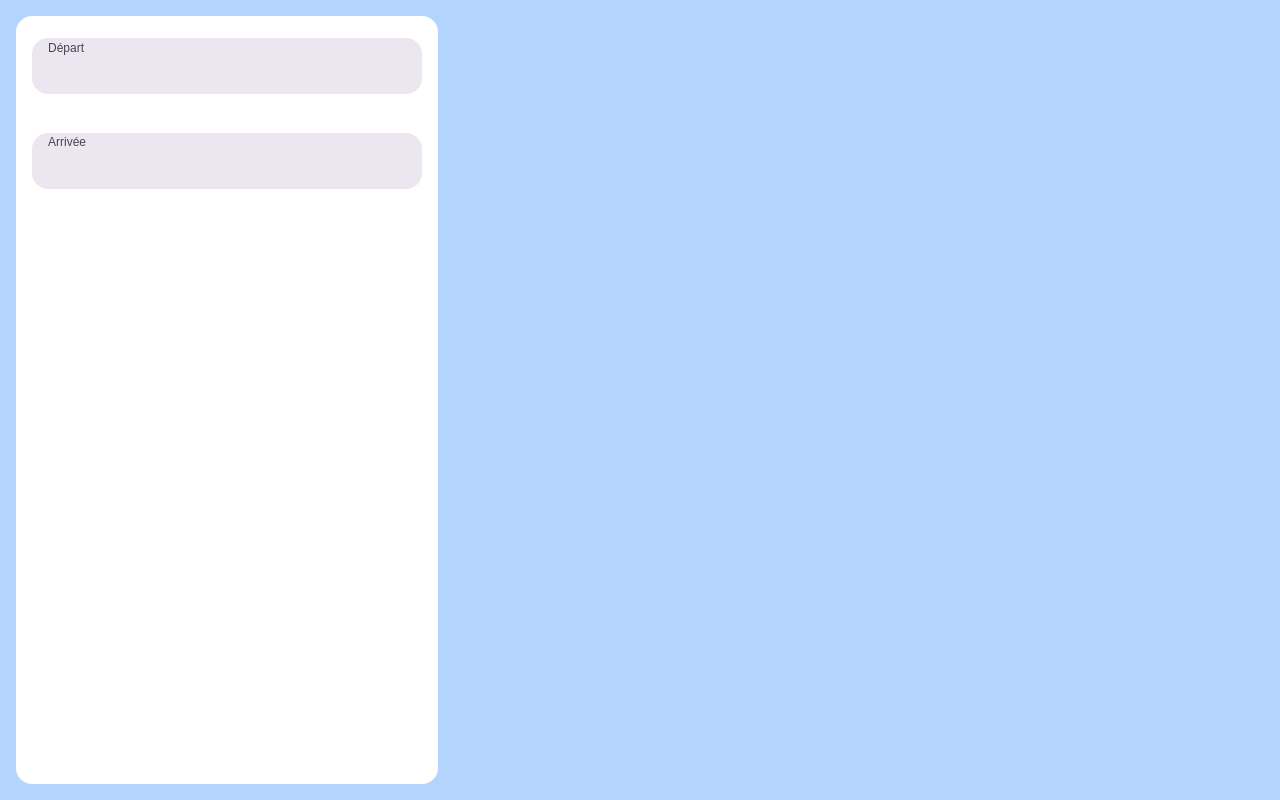
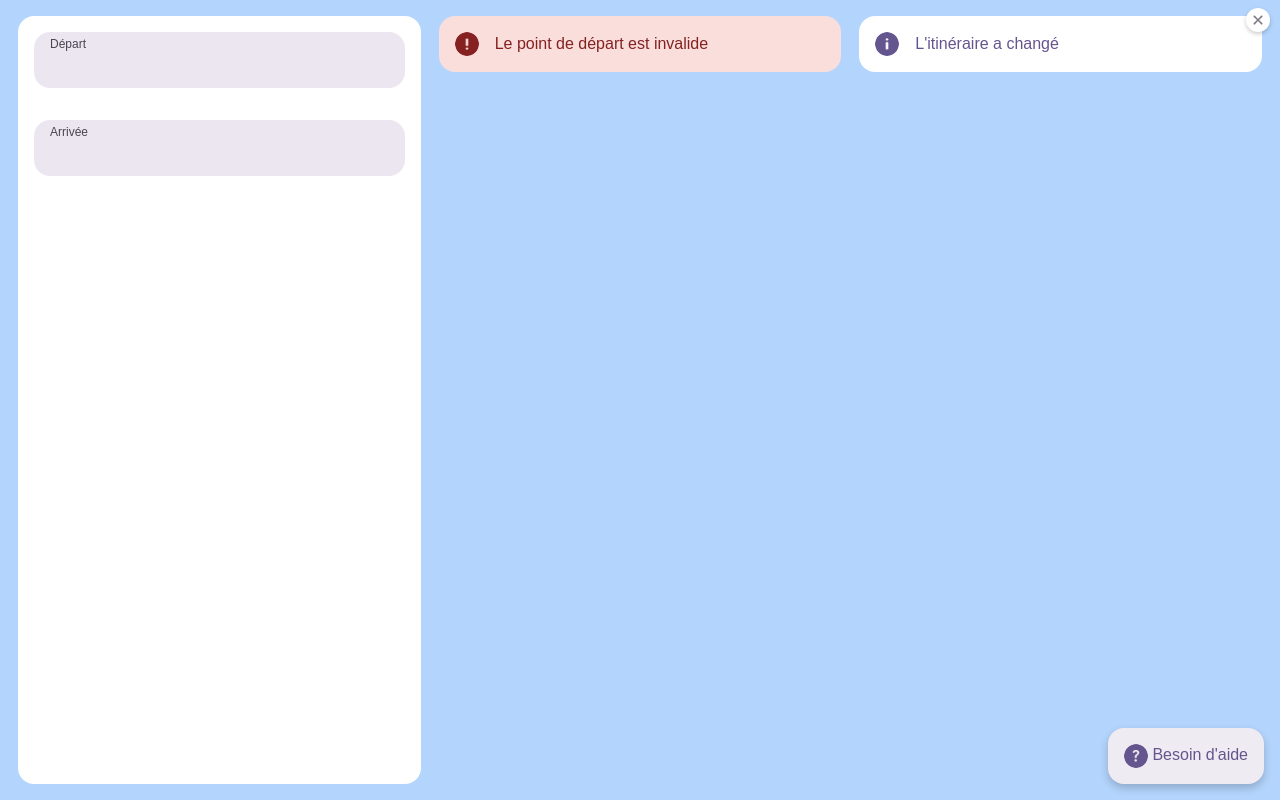
Before and after one commit to thibo24/VeloVella, a website built with webpack: page index.html in a window 1280 px wide. Built offline with nearby package versions, Linux system fonts and the light colour scheme; files whose address does not match are found by name.

Commit message:
feat: add pop-up and FAB

```diff
--- a/components/autocomplete/autocomplete-adress.css
+++ b/components/autocomplete/autocomplete-adress.css
@@ -3,15 +3,14 @@
 input {
   background-color: var(--surface-container-high);
   height: 56px;
-  width: calc(100% - 32px - 32px); /* 100% de la hauteur - (padding * 2) - (marge * 2) */
-  margin: 0 16px 0 16px;
+  width: calc(100% - 32px); /* 100% de la largeur - padding */
+  padding: 0 16px 0 16px;
   border: 0;
   border-radius: 16px;
   font-size: 16px;
-  padding: 0 16px 0 16px;
   outline-style: none;
 }
 
-input:focus {
-  background-color: var(--surface-container-high-focus);
+input:hover {
+  background-color: var(--surface-container-high-hover);
 }
--- a/components/origindestination/origin-destination.css
+++ b/components/origindestination/origin-destination.css
@@ -1,18 +1,21 @@
 @import "../../css/colors.css";
 
 section {
-    display: flex;
-    flex-direction: column;
+  display: flex;
+  flex-direction: column;
 }
 
-div {
-    width: 100%;
+.text-field {
+  width: 100%;
+}
+
+.label-div {
+  height: 16px;
 }
 
 label {
-    position: relative;
-    top: 20px;
-    font-size: 12px;
-    padding: 2px 16px 2px 16px;
-    margin: 16px;
+  position: relative;
+  top: 16px;
+  font-size: 12px;
+  padding-left: 16px;
 }
--- a/components/origindestination/origin-destination.html
+++ b/components/origindestination/origin-destination.html
@@ -1,13 +1,17 @@
 <template id="originDestinationInputs">
-    <link rel="stylesheet" href="components/origindestination/origin-destination.css">
+  <link rel="stylesheet" href="./origin-destination.css">
 
   <section>
-        <div>
+    <div class="text-field">
+      <div class="label-div">
         <label>Départ</label>
+      </div>
       <slot name="origin"></slot>
     </div>
-        <div>
+    <div class="text-field">
+      <div class="label-div">
         <label>Arrivée</label>
+      </div>
       <slot name="destination"></slot>
     </div>
   </section>
--- a/css/colors.css
+++ b/css/colors.css
@@ -2,12 +2,14 @@
   --primary: #65558F;
   --on-primary: #FFFFFF;
 
+  --surface-tint: #6750A4;
   --surface-container: #EFEBF2;
   --on-surface-variant: #49454F;
   --surface-container-high: #ECE6F0;
-  --surface-container-high-focus: #e3dde8;
+  --surface-container-high-hover: #e8e2ed;
 
   --outline-variant: #EEEEEE;
+  --outline: #79747E;
 
   --error-container: #F9DEDC;
   --on-error-container: #852221;
--- a/css/style.css
+++ b/css/style.css
@@ -23,7 +23,6 @@ html {
   height: 100vh;
   margin: 0;
   padding: 0;
-  overflow: hidden;
 }
 
 body {
@@ -36,18 +35,108 @@ body {
 main {
   width: 100vw;
   height: 100vh;
+}
+
+main * {
+  border-radius: 16px;
+  color: var(--on-surface-variant);
+}
+
+#main-screen {
+  width: 100vw;
+  height: 100vh;
   display: flex;
-  flex-direction: row;
+  justify-content: space-evenly;
+  align-items: flex-start;
+}
+
+#main-screen > * {
+  width: calc(33.33% - 24px - 32px); /* 33.33% de la largeur - (gap gauche + gap droite) - padding */
+  padding: 16px;
+  min-width: 240px;
+  margin: 16px 0 16px 0;
 }
 
 #left-menu {
-  background-color: white;
-  border-radius: 16px;
-  width: 33%;
-  min-width: 300px;
-  margin: 16px;
-  height: calc(100% - 32px); /* 100% de la hauteur - (marge * 2) */
+  background-color: var(--on-primary);
+  height: calc(100% - 32px); /* 100% de la hauteur - gap */
+  padding: 0 16px 0 16px;
 }
+
+#error-pop-up {
+  background-color: var(--error-container);
+  height: auto;
+}
+
+#error-pop-up * {
+  color: var(--on-error-container);
+}
+
+#info-pop-up {
+  background-color: var(--on-primary);
+  height: auto;
+}
+
+#info-pop-up * {
+  color: var(--primary);
+}
+
+#fab-help {
+  background-color: var(--surface-container);
+  color: var(--primary);
+  position: fixed;
+  bottom: 16px;
+  right: 16px;
+  padding: 16px;
+  box-shadow: 0 4px 8px rgba(0, 0, 0, 0.2);
+  cursor: pointer;
+}
+
+#fab-help:hover {
+  background-color: var(--surface-container-high);
+}
+
+.div-with-icon {
+  display: flex;
+  gap: 16px;
+  padding: 16px;
+  position: relative;
+}
+
+.icon {
+  height: 24px;
+  width: 24px;
+}
+
+.pop-up-text {
+  display: flex;
+  align-items: center;
+}
+
+.pop-up-close-button {
+  background-color: var(--on-primary);
+  border-radius: 50%;
+
+  position: absolute;
+  top: -8px;
+  right: -8px;
+  height: 24px;
+  width: 24px;
+  margin: auto;
+
+  box-shadow: 0 2px 4px rgba(0, 0, 0, 0.2);
+  cursor: pointer;
+
+  display: flex;
+  align-items: center;
+  justify-content: center;
+}
+
+.pop-up-close-button img {
+  height: 12px;
+  width: 12px;
+}
+
 /*
  * Remove text-shadow in selection highlight:
  * https://twitter.com/miketaylr/status/12228805301
--- a/index.html
+++ b/index.html
@@ -5,7 +5,7 @@
   <meta charset="utf-8">
   <meta name="viewport" content="width=device-width, initial-scale=1">
   <title></title>
-  <link rel="stylesheet" href="css/style.css">
+  <link rel="stylesheet" href="./css/style.css">
   <meta name="description" content="">
 
   <meta property="og:title" content="">
@@ -14,27 +14,46 @@
   <meta property="og:image" content="">
   <meta property="og:image:alt" content="">
 
-  <link rel="icon" href="/favicon.ico" sizes="any">
-  <link rel="icon" href="/icon.svg" type="image/svg+xml">
-  <link rel="apple-touch-icon" href="icon.png">
+  <link rel="icon" href="./favicon.ico" sizes="any">
+  <link rel="icon" href="./icon.svg" type="image/svg+xml">
+  <link rel="apple-touch-icon" href="./icon.png">
 
-  <link rel="manifest" href="site.webmanifest">
+  <link rel="manifest" href="./site.webmanifest">
   <meta name="theme-color" content="#fafafa">
 </head>
 
 <body>
   <main>
-    <div id="left-menu">
-      <origin-destination>
-        <auto-complete-input slot="origin" name="start"></auto-complete-input>
-        <auto-complete-input slot="destination" name="end"></auto-complete-input>
-      </origin-destination>
+    <div id="main-screen">
+      <div id="left-menu">
+        <origin-destination>
+          <auto-complete-input slot="origin" name="start"></auto-complete-input>
+          <auto-complete-input slot="destination" name="end"></auto-complete-input>
+        </origin-destination>
+      </div>
+      <div id="error-pop-up" class="div-with-icon">
+        <img class="icon" src="./img/error-icon.png" alt="Erreur"/>
+        <div class="pop-up-text">
+          Le point de départ est invalide
+        </div>
+      </div>
+      <div id="info-pop-up" class="div-with-icon">
+        <img class="icon" src="./img/info-icon.png" alt="Info"/>
+        <div class="pop-up-text">
+          L'itinéraire a changé
+        </div>
+        <div class="pop-up-close-button">
+          <img src="./img/close-icon.png" alt="Fermer"/>
+        </div>
+      </div>
     </div>
-
+    <div id="fab-help">
+      <img class="icon" src="./img/help-icon.png" alt="Aide"/>
+      Besoin d'aide</div>
   </main>
 
-  <script src="components/autocomplete/autocomplete-adress.js" defer></script>
-  <script src="components/origindestination/origin-destination.js" defer></script>
+  <script src="./components/autocomplete/autocomplete-adress.js" defer></script>
+  <script src="./components/origindestination/origin-destination.js" defer></script>
 </body>
 
 </html>
```
Also changed, not shown: img/close-icon.png (added), img/error-icon.png (added), img/help-icon.png (added), img/info-icon.png (added), 1 other file. Lines whose indentation alone changed are shown as unchanged.
